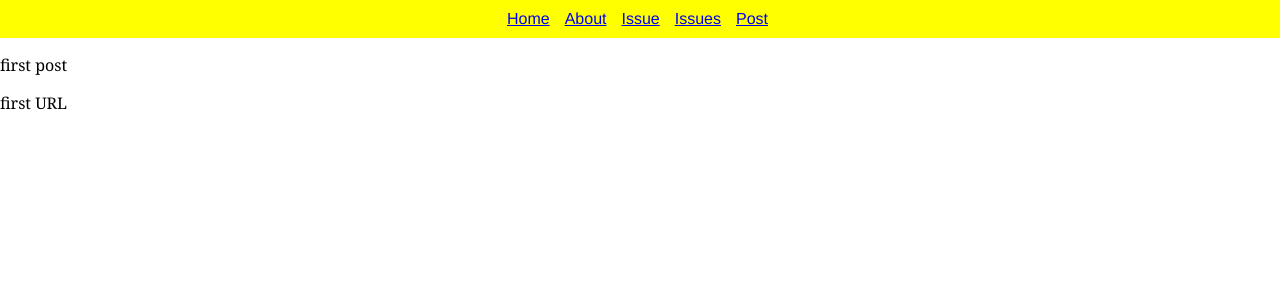
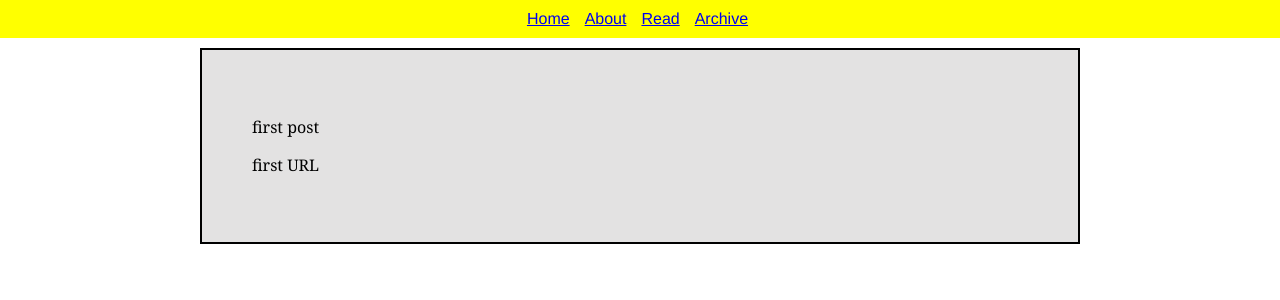
Before and after one commit to abbymachines/realgirl_online, a React (Create React App) app: page /issue/1/1 in a window 1280 px wide. Shown: the top 300 px of the page. Built offline with nearby package versions, Linux system fonts and the light colour scheme.

Commit message:
modify Post component & CSS

```diff
--- a/src/Layout.js
+++ b/src/Layout.js
@@ -18,13 +18,10 @@ const Layout = () => {
             <Link to="/about">About</Link>
           </li>
           <li>
-            <Link to={latestIssueURL}>Issue</Link>
+            <Link to={latestIssueURL}>Read</Link>
           </li>
           <li>
-            <Link to="/issues">Issues</Link>
-          </li>
-          <li>
-            <Link to="/post">Post</Link>
+            <Link to="/issues">Archive</Link>
           </li>
         </ul>
       </nav>
--- /dev/null
+++ b/src/Post.css
@@ -0,0 +1,23 @@
+li {
+    list-style-type: none;
+    padding: 10px;
+    padding-inline-start: 5px;
+    font-family: Georgia, serif;
+}
+
+div.Post p {
+    font-family: Georgia, serif;
+    padding-inline-start: 50px;
+}
+
+/* .Post-text {
+    text-align: center;
+} */
+
+.Post {
+    color: rgb(0, 0, 0);
+    padding: 50px 0px 50px;
+    margin: 10px 200px 120px;
+    border: 2px solid rgb(0, 0, 0);
+    background-color: rgb(227, 226, 226);
+}
--- a/src/Post.js
+++ b/src/Post.js
@@ -1,12 +1,14 @@
 import { useParams } from "react-router-dom";
 
 import db from "./TableOfContents";
+
+import './Post.css';
 
 export default function Post() {
   const { issueId, postId } = useParams();
 
   return (
-    <div>
+    <div className="Post">
       <p>{db["issues"][issueId]["posts"][postId]["title"]}</p>
 
       <p>{db["issues"][issueId]["posts"][postId]["URL"]}</p>
```
